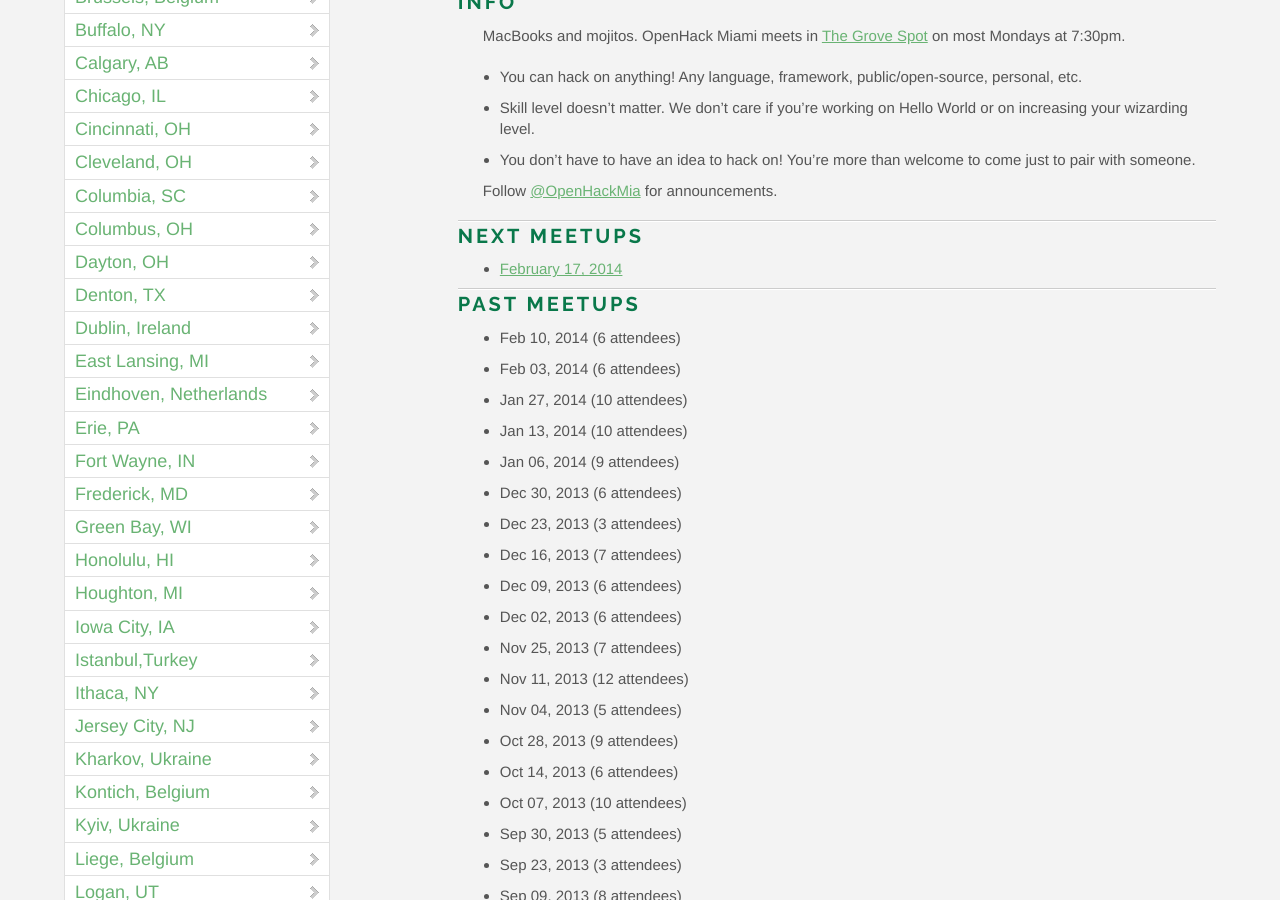
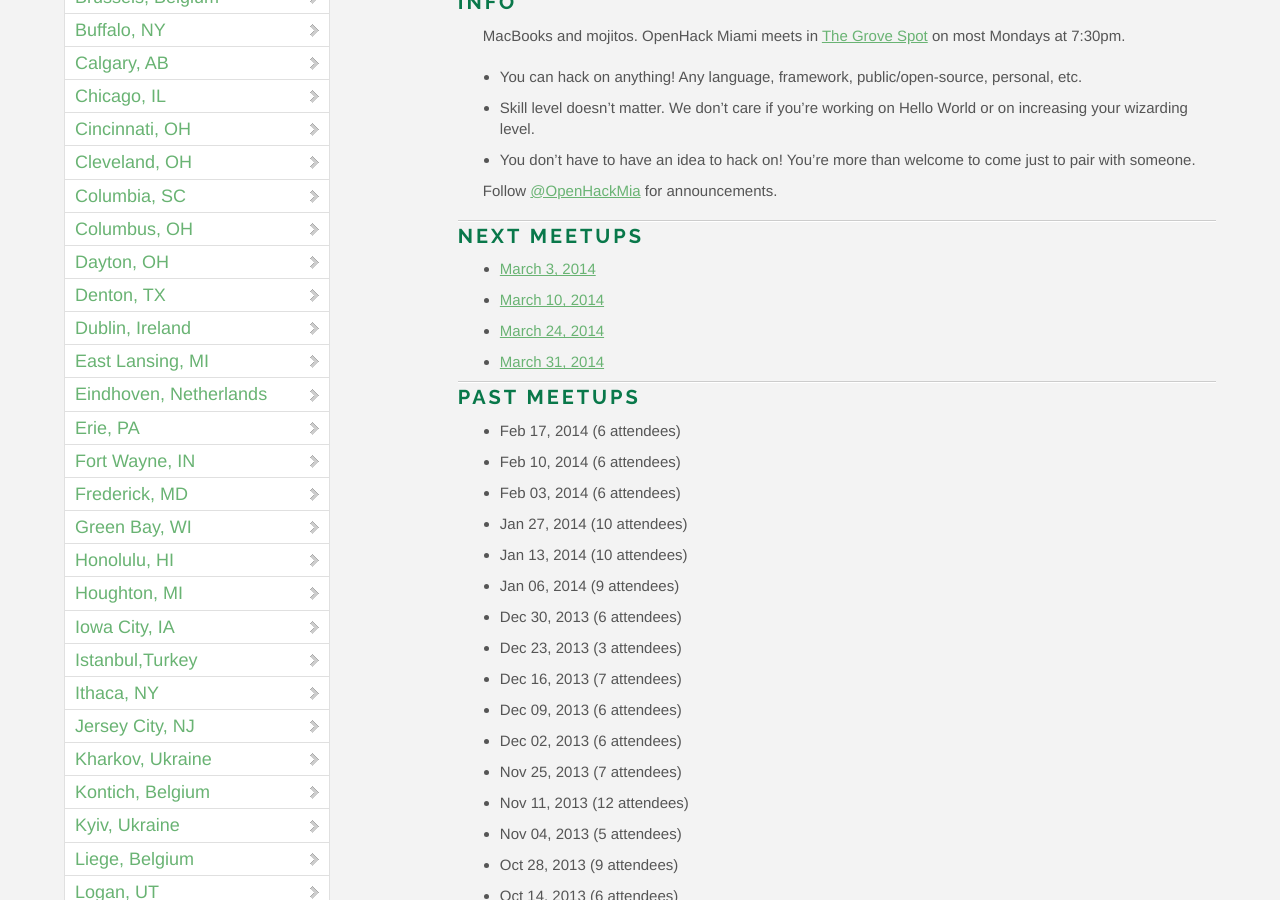
Before and after one commit to OpenHack/openhack.github.com, a Jekyll site: the page built from miami/index.markdown, in a window 1280 px wide and 900 px high, scrolled down 733 px. Built offline with Jekyll 4.4.1, drawn with Linux system fonts in a browser that asks for light colours; nearby versions of some CDN libraries; Markdown is read by kramdown in place of the engine named in the settings; comment, search, counter and statistics services are not loaded.

Commit message:
schedule the miami meetups for next month

```diff
--- a/miami/index.markdown
+++ b/miami/index.markdown
@@ -19,10 +19,14 @@ Follow [@OpenHackMia](http://twitter.com/openhackmia) for announcements.
 
 ### Next meetups
 
-* [February 17, 2014](http://www.meetup.com/miamirb/events/163786842/)
+* [March 3, 2014](http://www.meetup.com/miamirb/events/166816772/)
+* [March 10, 2014](http://www.meetup.com/miamirb/events/166816812/)
+* [March 24, 2014](http://www.meetup.com/miamirb/events/166817092/)
+* [March 31, 2014](http://www.meetup.com/miamirb/events/166817212/)
 
 ### Past meetups
 
+* Feb 17, 2014 (6 attendees)
 * Feb 10, 2014 (6 attendees)
 * Feb 03, 2014 (6 attendees)
 * Jan 27, 2014 (10 attendees)
```
